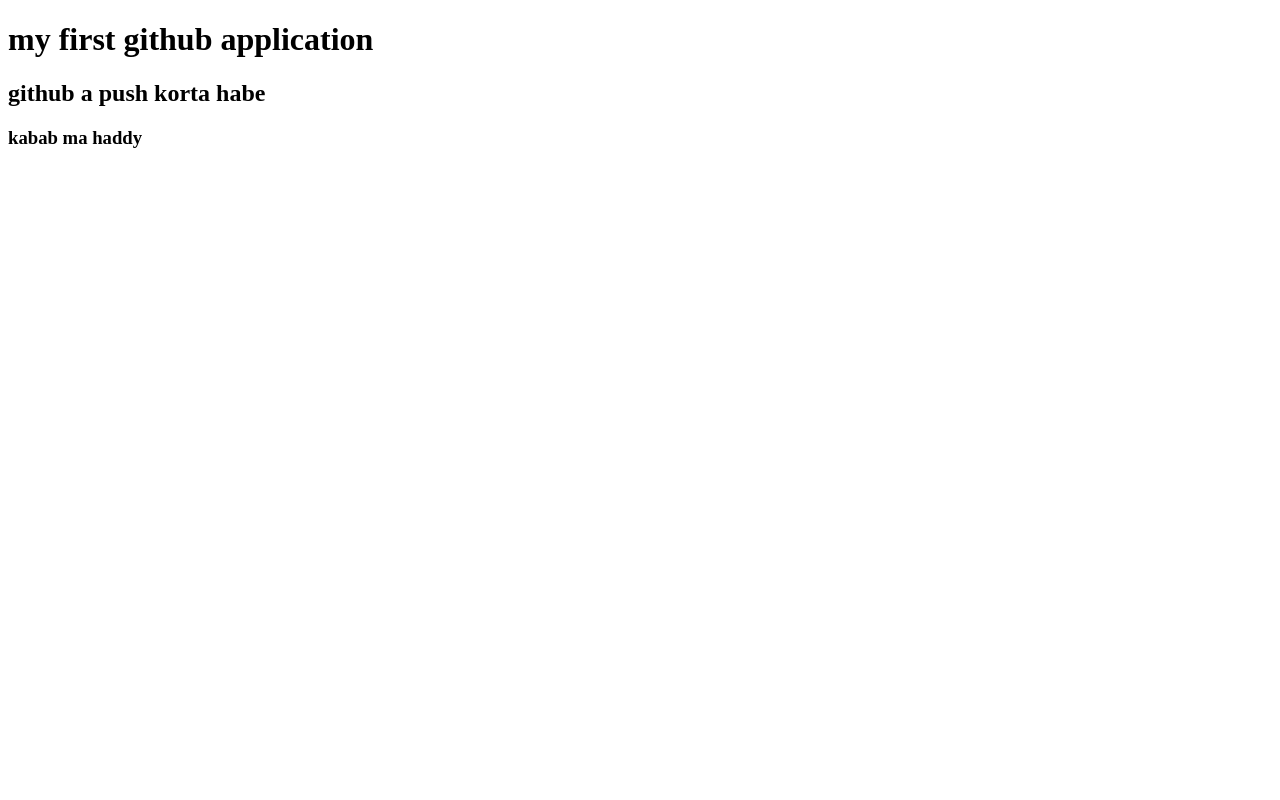
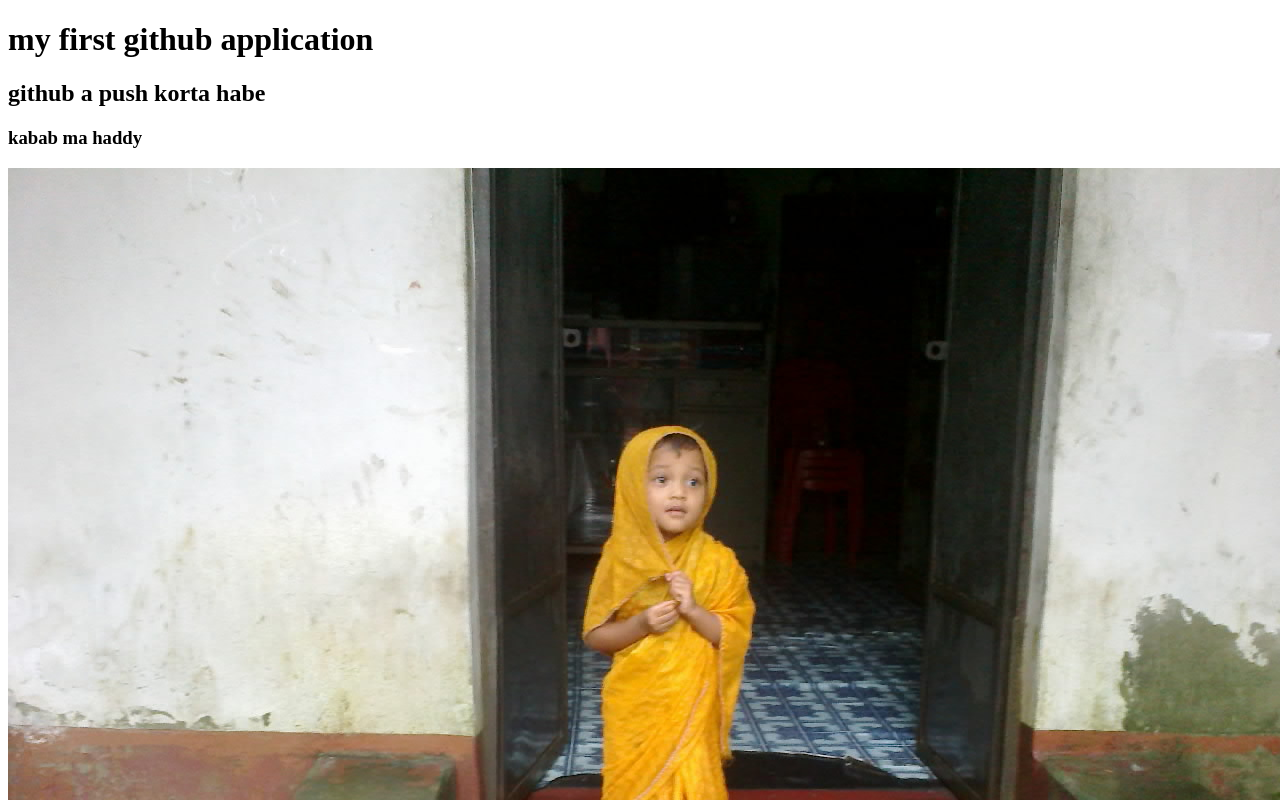
Before and after one commit to Imranbd21/my-second-repo, a plain HTML site: page index.html in a window 1280 px wide. Shown: the top 800 px of the page. Drawn offline with Linux system fonts and the light colour scheme.

Commit message:
image added

```diff
--- a/index.html
+++ b/index.html
@@ -10,5 +10,6 @@
     <h1>my first github application</h1>
     <h2>github a push korta habe</h2>
     <h3> kabab ma haddy</h3>
+    <img src="6001.jpg" alt="">
 </body>
 </html>
```
Also changed, not shown: 6001.jpg (added).
